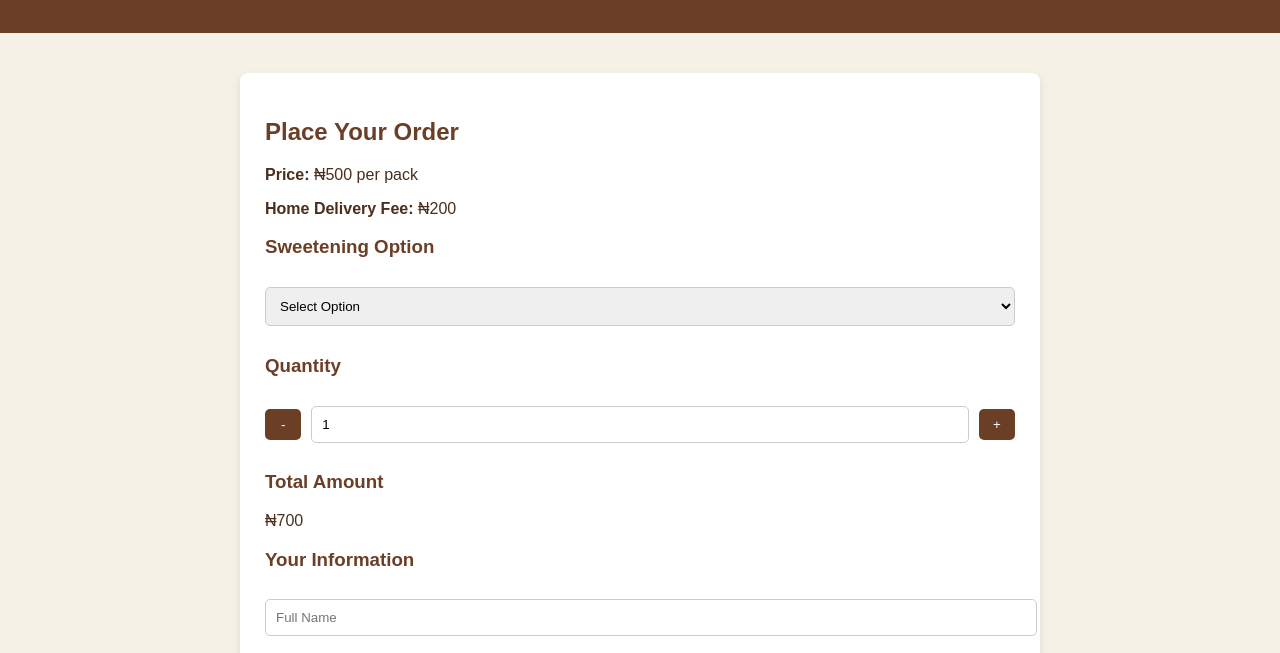
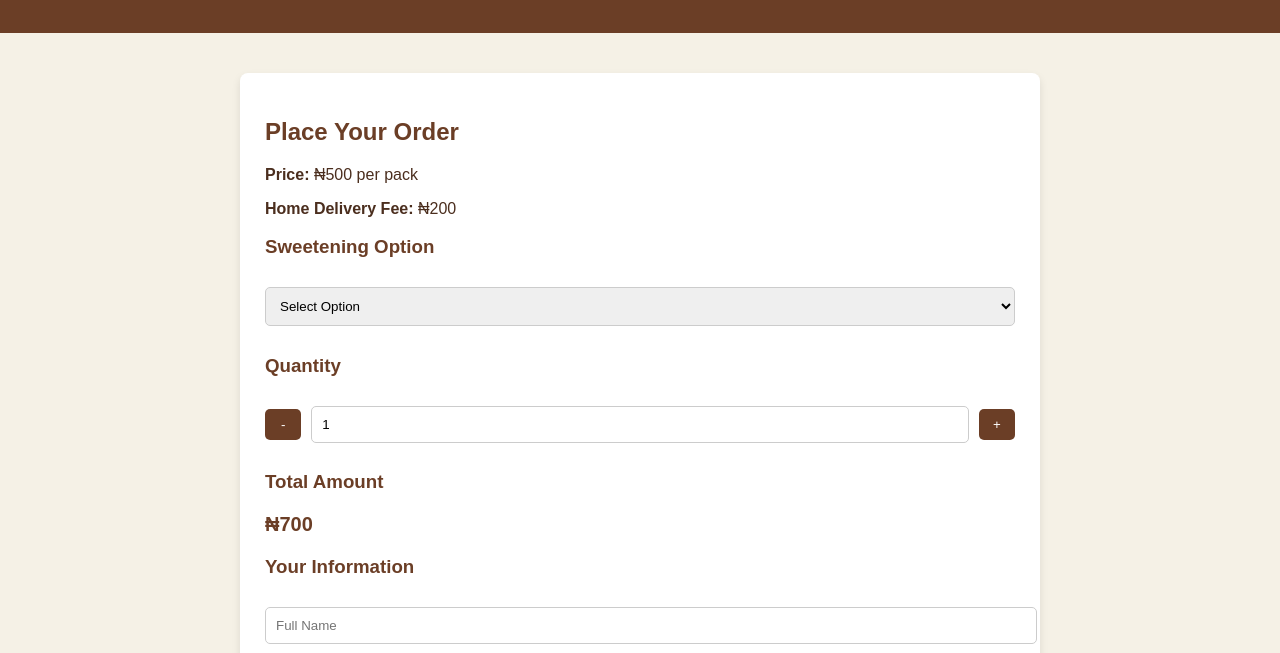
Before and after one commit to Suok9/DecHost, a plain HTML site: page index.html in a window 1280 px wide. Shown: the part 121-774 px from the top of the page. Drawn offline with Linux system fonts and the light colour scheme; a script that the page names is missing.

Commit message:
Update style.css

```diff
--- a/style.css
+++ b/style.css
@@ -69,6 +69,12 @@ input, select {
     background-color: #1ebd5a;
 }
 
+#totalDisplay {
+    font-size: 20px;
+    font-weight: bold;
+    color: #6b3e26;
+}
+
 footer {
     background-color: #6b3e26;
     color: white;
```
